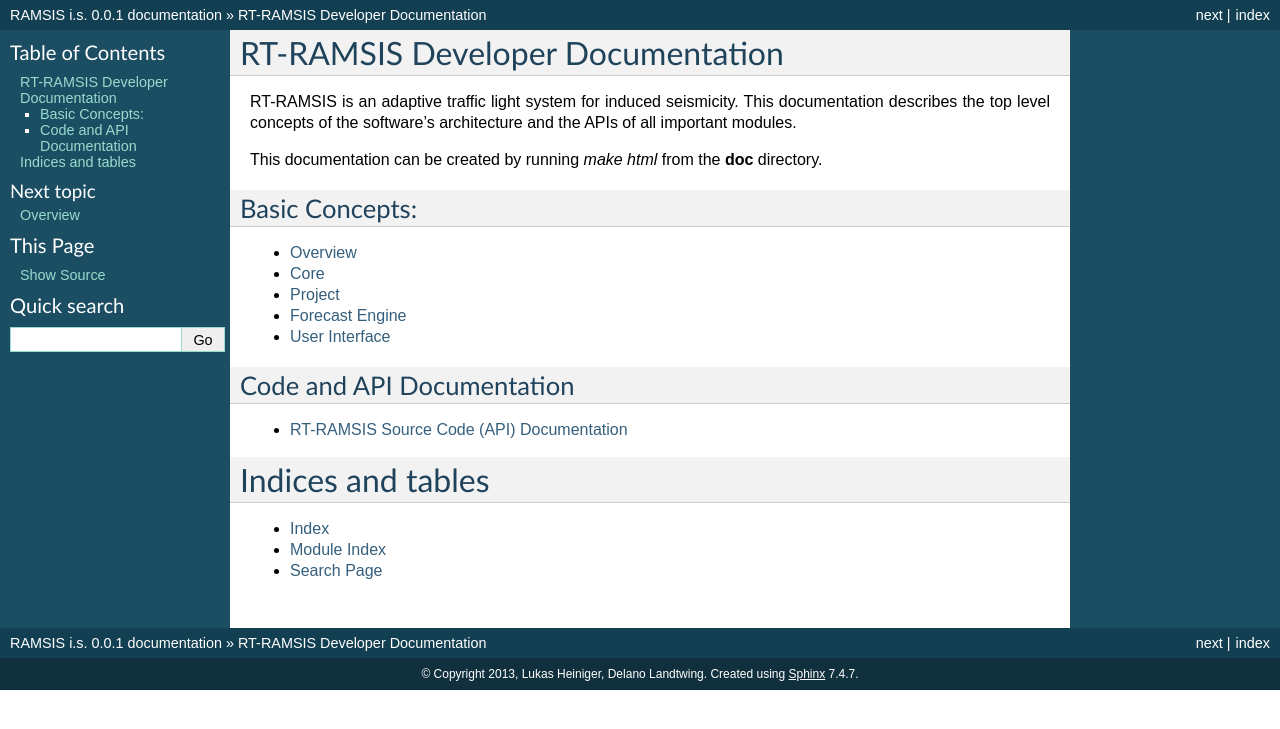
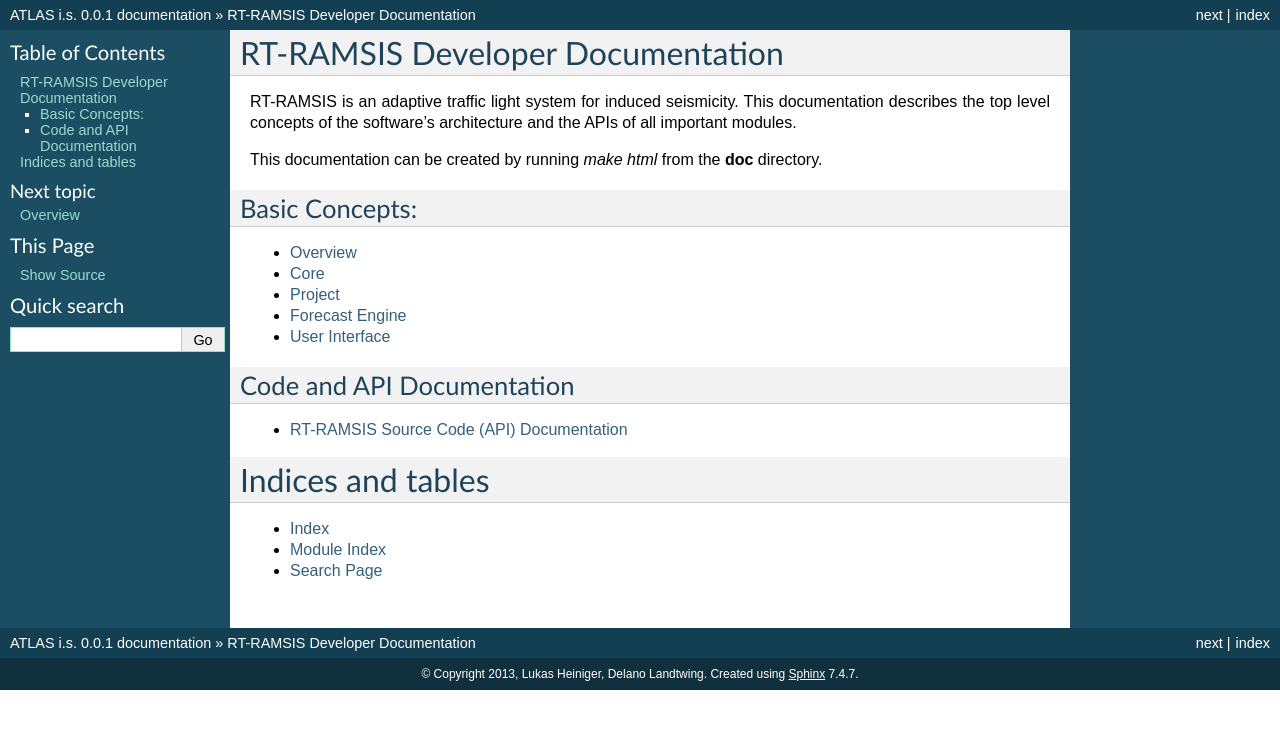
Before and after one commit to swiss-seismological-service/hermes, a Sphinx documentation site: the page built from doc/index.rst, in a window 1280 px wide. Shown: the top 729 px of the page. Built offline with Sphinx 7.4.7, drawn with Linux system fonts in a browser that asks for light colours; formulas are drawn with MathJax 3.

Commit message:
Make corrections to last commit

```diff
--- a/doc/conf.py
+++ b/doc/conf.py
@@ -1,6 +1,6 @@
 # -*- coding: utf-8 -*-
 #
-# RAMSIS i.s. documentation build configuration file, created by
+# ATLAS i.s. documentation build configuration file, created by
 # sphinx-quickstart on Wed Aug  7 16:11:09 2013.
 #
 # This file is execfile()d with the current directory set to its containing
@@ -18,7 +18,7 @@ import os
 # If extensions (or modules to document with autodoc) are in another directory,
 # add these directories to sys.path here. If the directory is relative to the
 # documentation root, use os.path.abspath to make it absolute, like shown here.
-sys.path.insert(0, os.path.abspath('../ramsis'))
+sys.path.insert(0, os.path.abspath('../atlas'))
 
 # -- General configuration ----------------------------------------------------
 
@@ -44,7 +44,7 @@ source_suffix = '.rst'
 master_doc = 'index'
 
 # General information about the project.
-project = u'RAMSIS i.s.'
+project = u'ATLAS i.s.'
 copyright = u'2013, Lukas Heiniger, Delano Landtwing'
 
 # The version info for the project you're documenting, acts as replacement for
@@ -169,7 +169,7 @@ html_static_path = ['_static']
 # html_file_suffix = None
 
 # Output file base name for HTML help builder.
-htmlhelp_basename = 'RAMSISdoc'
+htmlhelp_basename = 'ATLSdoc'
 
 
 # -- Options for LaTeX output -------------------------------------------------
@@ -189,7 +189,7 @@ latex_elements = {
 # (source start file, target name, title, author, documentclass
 # [howto/manual]).
 latex_documents = [
-    ('index', 'RAMSIS.tex', u'RAMSIS Documentation',
+    ('index', 'ATLS.tex', u'ATLS Documentation',
      u'Lukas Heiniger', 'manual'),
 ]
 
@@ -219,7 +219,7 @@ latex_documents = [
 # One entry per manual page. List of tuples
 # (source start file, name, description, authors, manual section).
 man_pages = [
-    ('index', 'ramsis', u'RAMSIS Documentation',
+    ('index', 'atls', u'ATLS Documentation',
      [u'Lukas Heiniger'], 1)
 ]
 
@@ -233,8 +233,8 @@ man_pages = [
 # (source start file, target name, title, author,
 #  dir menu entry, description, category)
 texinfo_documents = [
-    ('index', 'RAMSIS', u'RAMSIS Documentation',
-     u'Lukas Heiniger', 'RAMSIS', 'One line description of project.',
+    ('index', 'ATLS', u'ATLS Documentation',
+     u'Lukas Heiniger', 'ATLS', 'One line description of project.',
      'Miscellaneous'),
 ]
 
--- a/doc/index.rst
+++ b/doc/index.rst
@@ -1,4 +1,4 @@
-.. RAMSIS i.s. documentation master file, created by
+.. RAMSIS documentation master file, created by
    sphinx-quickstart on Wed Aug  7 16:11:09 2013.
    You can adapt this file completely to your liking, but it should at least
    contain the root `toctree` directive.
--- a/ramsis/resources/background_layers/ne_10m_lakes.README.html
+++ b/ramsis/resources/background_layers/ne_10m_lakes.README.html
@@ -191,13 +191,13 @@ function googleTranslateElementInit() {
 <p><em>An exception to the above: Icelandic  rivers and the tributaries  of the Pechora and Usa rivers of Russia  derive from Digital Chart of  the World, which is entirely in the public  domain.</em></p>
 <p><strong>Supplemental Data – <span style="color: #ff0000;">North America</span><br />
 </strong></p>
-<p><em>(above) </em>Data derives the North American  Environmental  Ramsis,  a collaboration of government agencies in Canada, Mexico and  the  United States and the trilateral Commission for Environmental   Cooperation  (CEC). <a href="www.cec.org/Page.asp?PageID=924&amp;SiteNodeID=495" target="_blank" class="broken_link">More information »</a></p>
+<p><em>(above) </em>Data derives the North American  Environmental  Atlas,  a collaboration of government agencies in Canada, Mexico and  the  United States and the trilateral Commission for Environmental   Cooperation  (CEC). <a href="www.cec.org/Page.asp?PageID=924&amp;SiteNodeID=495" target="_blank" class="broken_link">More information »</a></p>
 <p>Seamlessly merging CEC rivers and lakes  with the existing Natural  Earth base data required many adjustments.  CEC rivers that coincided  with Natural Earth rivers were mostly deleted.   In a few cases where  the existing Natural Earth data were found  egregiously  incorrect, the  CEC data replaced the Natural Earth data.</p>
 <p>The remaining CEC data were fitted  Natural  Earth rivers, lakes,  coastlines, glaciers, political boundaries, and  shaded relief derived  from SRTM Plus. These positional adjustments were  minor given the 1:10  million-scale of the data. In addition, the  headwaters  of some CEC  rivers were clipped slightly downstream to provide visual  separation  with other river headwaters and to avoid the crests of ridges   on the  shaded relief.</p>
 <p>River and lake name attributes derive  from the CEC. Natural Earth  contributors assigned the other attributes,  including  Stroke Weight,  Feature Class, Scale Rank, and Feature Number.</p>
 <p><strong>Copyright and Terms of Use</strong><em><br />
 Supplemental Data &#8211; North America</em></p>
-<p>The supplementary (scale  ranks 9 to 12) North America rivers and  lakes included with Natural  Earth are in the public domain and  supplementary attribution to the Commission for  Environmental   Cooperation is optional (<a href="http://www.cec.org/Ramsis/Files/Rivers_and_Lakes/hydrographyEnglish_2009.doc" onclick="javascript:_gaq.push(['_trackEvent','download','http://www.cec.org/Ramsis/Files/Rivers_and_Lakes/hydrographyEnglish_2009.doc']);" target="_blank">metadata</a>).</p>
+<p>The supplementary (scale  ranks 9 to 12) North America rivers and  lakes included with Natural  Earth are in the public domain and  supplementary attribution to the Commission for  Environmental   Cooperation is optional (<a href="http://www.cec.org/Atlas/Files/Rivers_and_Lakes/hydrographyEnglish_2009.doc" onclick="javascript:_gaq.push(['_trackEvent','download','http://www.cec.org/Atlas/Files/Rivers_and_Lakes/hydrographyEnglish_2009.doc']);" target="_blank">metadata</a>).</p>
 <p><strong>Pluvial Lakes – <span style="color: #ff0000;">Mostly North America</span></strong></p>
 <p>Originator of pluvial (late quaternary) lake data is Mifflin, M.D., and Wheat, M.M. in 1979 and then digitized in 1996 as part of the DDS 41 series from U.S. Geological Survey. For more information, see: Raines, G.L., Sawatzky, D.L., and Connors, K.A., 1996, Great Basin geoscience data base: U.S. Geological Survey Digital Data Series DDS-41. Another of their sources was King, G. Q. in unpublished Material: &#8220;Late Pleistocene lakes and glaciers of the Great Basin&#8221; by Nevada Bureau of Mines and Geology in 1975. Digitized the King map and added this to the Nevada map.  Added a few lakes not on NBMG Bulletin 94. This was downloaded by the authors of Natural Earth and modified to fit with the rest of the project from the USGS Earth Science Information Center (ESIC) DDS-41, which is in the public domain.</p>
 <p><strong>Issues</strong></p>
```
Also changed, not shown: 2 other files.
